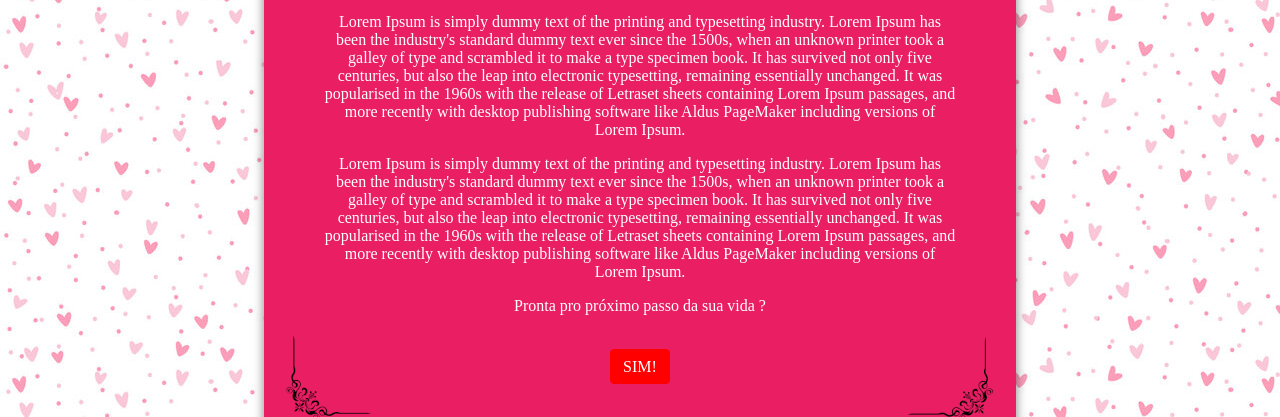
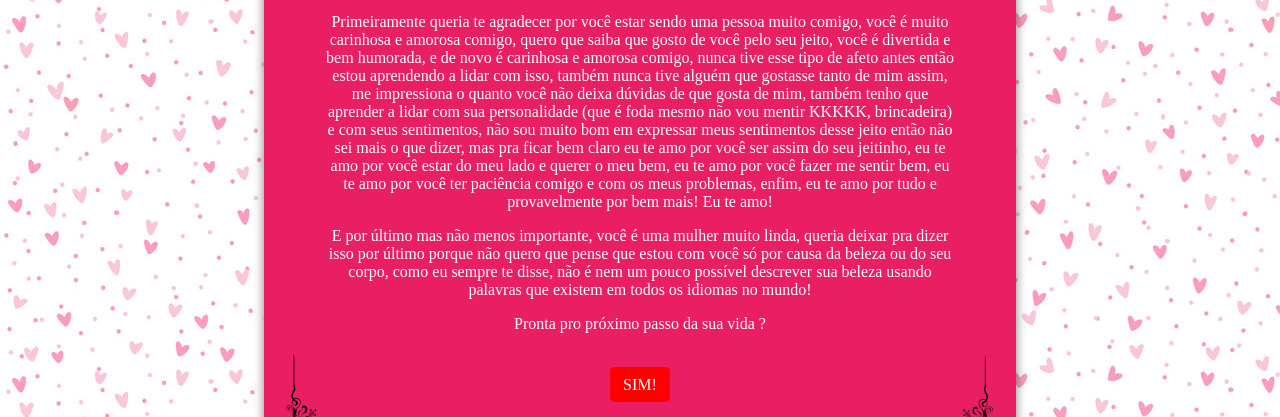
Before and after one commit to Pocodom/Presente, a plain HTML site: page html/carta.html in a window 1280 px wide. Shown: the part 383-800 px from the top of the page. Drawn offline with Linux system fonts and the light colour scheme.

Commit message:
Update carta.html

```diff
--- a/html/carta.html
+++ b/html/carta.html
@@ -141,18 +141,20 @@
             <div class="top-border"></div>
             <img src="../assets/img/rings.png" class="ring">
             <h3>Gustavo <span class="love">❤</span> Isabel</h3>
-            <p>Lorem Ipsum is simply dummy text of the printing and typesetting industry. Lorem Ipsum has been the
-                industry's standard dummy text ever since the 1500s, when an unknown printer took a galley of type
-                and scrambled it to make a type specimen book. It has survived not only five centuries, but also the
-                leap into electronic typesetting, remaining essentially unchanged. It was popularised in the 1960s
-                with the release of Letraset sheets containing Lorem Ipsum passages, and more recently with desktop
-                publishing software like Aldus PageMaker including versions of Lorem Ipsum.</p>
-            <p>Lorem Ipsum is simply dummy text of the printing and typesetting industry. Lorem Ipsum has been the
-                industry's standard dummy text ever since the 1500s, when an unknown printer took a galley of type
-                and scrambled it to make a type specimen book. It has survived not only five centuries, but also the
-                leap into electronic typesetting, remaining essentially unchanged. It was popularised in the 1960s
-                with the release of Letraset sheets containing Lorem Ipsum passages, and more recently with desktop
-                publishing software like Aldus PageMaker including versions of Lorem Ipsum.</p>
+            <p>Primeiramente queria te agradecer por você estar sendo uma pessoa muito comigo, você é muito carinhosa e
+                amorosa comigo, quero que saiba que gosto de você pelo seu jeito, você é divertida e bem humorada, e de
+                novo é carinhosa e amorosa comigo, nunca tive esse tipo de afeto antes então estou aprendendo a lidar
+                com isso, também nunca tive alguém que gostasse tanto de mim assim, me impressiona o quanto você não
+                deixa dúvidas de que gosta de mim, também tenho que aprender a lidar com sua personalidade (que é foda
+                mesmo não vou mentir KKKKK, brincadeira) e com seus sentimentos, não sou muito bom em expressar meus
+                sentimentos desse jeito então não sei mais o que dizer, mas pra ficar bem claro eu te amo por você ser
+                assim do seu jeitinho, eu te amo por você estar do meu lado e querer o meu bem, eu te amo por você fazer
+                me sentir bem, eu te amo por você ter paciência comigo e com os meus problemas, enfim, eu te amo por
+                tudo e provavelmente por bem mais! Eu te amo!</p>
+            <p>E por último mas não menos importante, você é uma mulher muito linda, queria deixar pra dizer isso por
+                último porque não quero que pense que estou com você só por causa da beleza ou do seu corpo, como eu
+                sempre te disse, não é nem um pouco possível descrever sua beleza usando palavras que existem em todos
+                os idiomas no mundo!</p>
             <p>Pronta pro próximo passo da sua vida ?</p>
             <br>
             <div class="bottom-border"></div>
```
